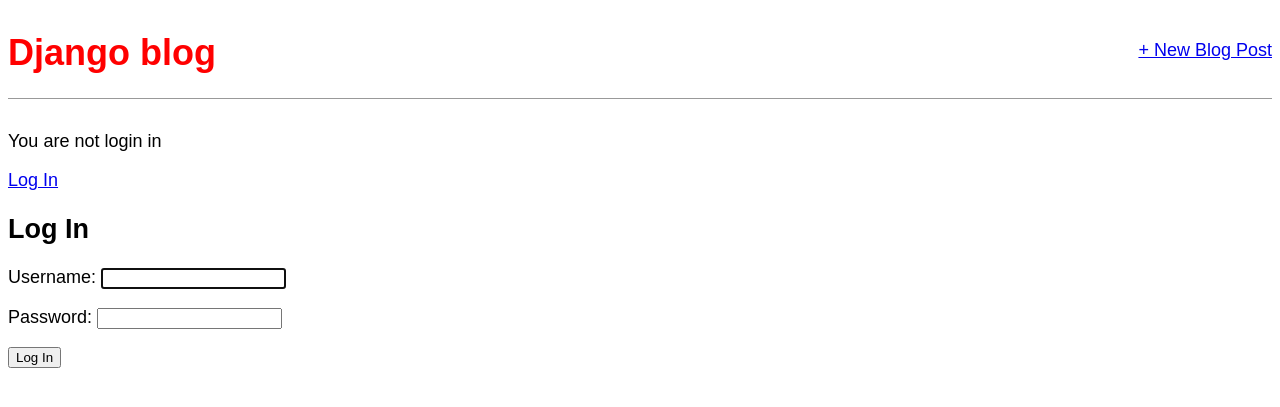
After one commit to IamGOOD20/Blog-app-, a Django app: page /accounts/login/ in a window 1280 px wide. The commit adds this page. Shown: the top 407 px of the page. Run offline with Django 4.2, Linux system fonts and the light colour scheme.

Commit message:
Implemention 'Login for users'

```diff
--- a/config/settings.py
+++ b/config/settings.py
@@ -124,3 +124,5 @@
 # https://docs.djangoproject.com/en/4.2/ref/settings/#default-auto-field
 
 DEFAULT_AUTO_FIELD = 'django.db.models.BigAutoField'
+
+LOGIN_REDIRECT_URL = 'home'
--- a/config/urls.py
+++ b/config/urls.py
@@ -19,5 +19,6 @@
 
 urlpatterns = [
     path('admin/', admin.site.urls),
+    path('accounts/', include('django.contrib.auth.urls')),
     path('', include('blog.urls')),
 ]
--- a/templates/blog/base.html
+++ b/templates/blog/base.html
@@ -17,6 +17,12 @@
             <a href="{% url 'post_new' %}">+ New Blog Post</a>
         </div>
     </header>
+    {% if user.is_authenticated %}
+        <p>Hi {{ user.username }} </p>
+    {% else %}
+        <p>You are not login in</p>
+        <a href="{% url 'login' %}">Log In</a>
+    {% endif %}
         <div>
             {% block content %}
             {% endblock %}
--- /dev/null
+++ b/templates/registration/login.html
@@ -0,0 +1,10 @@
+{% extends 'blog/base.html' %}
+
+{% block content %}
+    <h2>Log In</h2>
+    <form method="post">
+        {% csrf_token %}
+        {{ form.as_p }}
+    <button type="submit">Log In</button>
+    </form>
+{% endblock content %}
```
Also changed, not shown: db.sqlite3.
